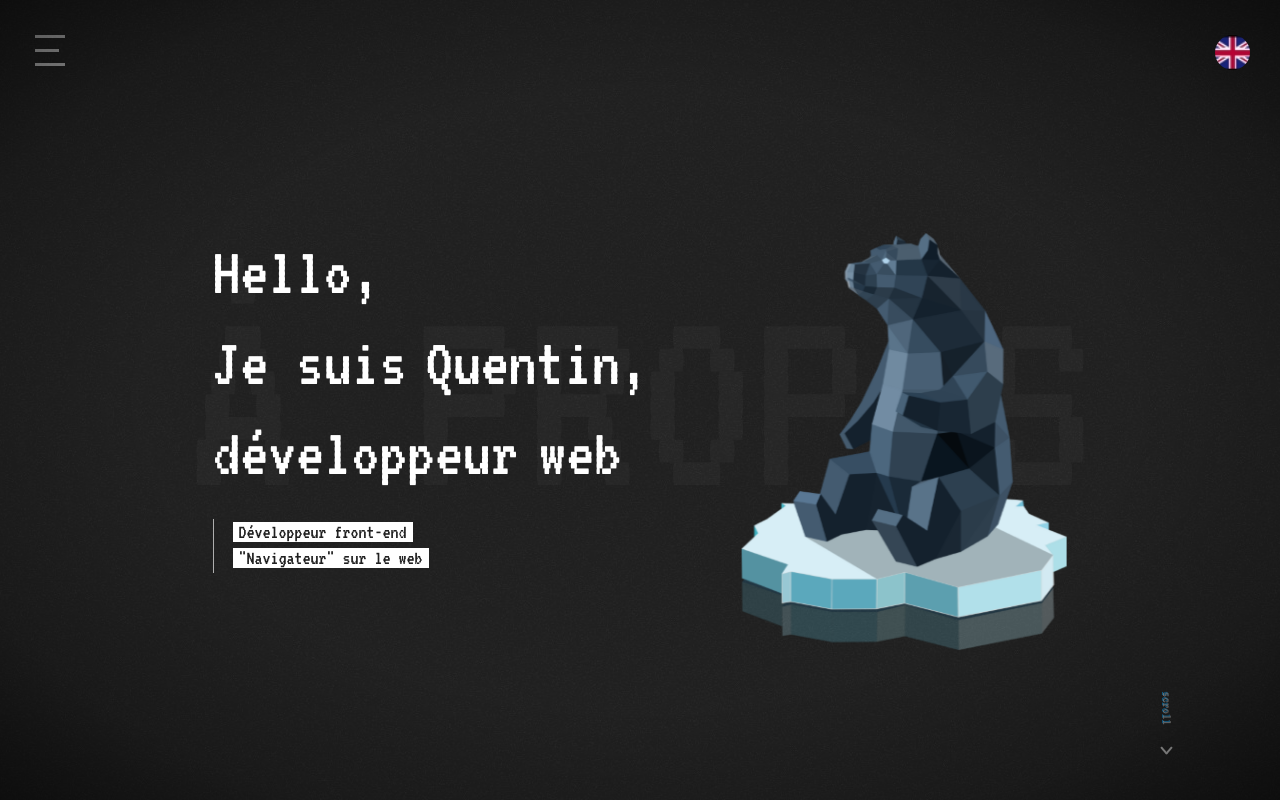
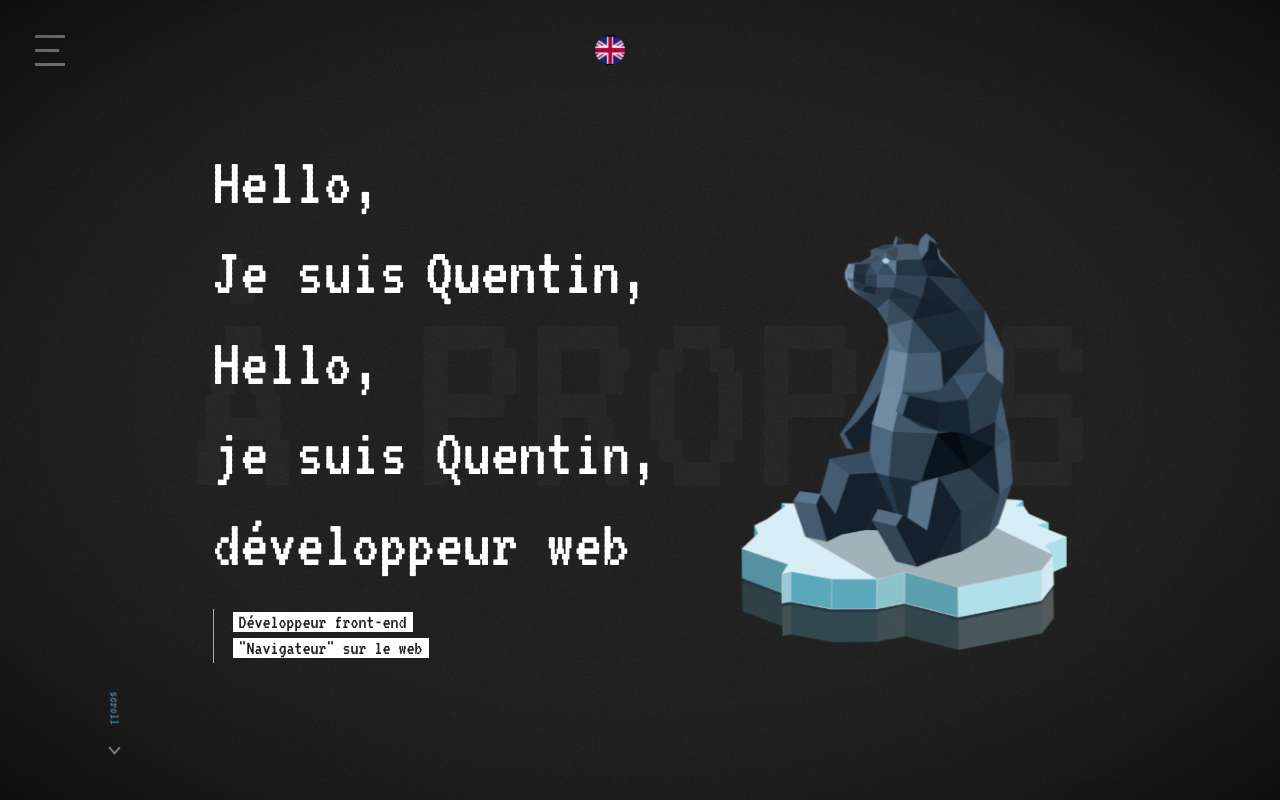
Before and after one commit to Qintavius/portfolio_2K23, a React (Create React App) app: page / in a window 1280 px wide. Shown: the top 800 px of the page. Built offline with nearby package versions, Linux system fonts and the light colour scheme.

Commit message:
[UPDATE] Update style

```diff
--- a/src/components/Item.scss
+++ b/src/components/Item.scss
@@ -1,12 +1,14 @@
 @import "../styles/mixins.scss";
 
 .item {
-  font-size: clamp(1.5rem, 1.3977rem + 0.4545vw, 2.125rem);
-
   .item-title {
+    font-size: clamp(1.625rem, 1.5452rem + 0.4405vw, 2.25rem);
+    font-weight: 700;
+    text-transform: uppercase;
     padding: 6px;
     position: relative;
     overflow: hidden;
+
     @include desktop {
       cursor: pointer;
       &:before {
--- a/src/components/Langage.jsx
+++ b/src/components/Langage.jsx
@@ -4,7 +4,10 @@ import "./Langage.scss";
 const Langage = () => {
   return (
     <div className="flag">
-      <a href="https://en.quentinquintavius.com/"></a>
+      <span className="lang-btn">
+        <a href="https://en.quentinquintavius.com/"></a>
+      </span>
+      <span className="hoverbox">Speak english ?</span>
     </div>
   );
 };
--- a/src/components/Langage.scss
+++ b/src/components/Langage.scss
@@ -1,11 +1,46 @@
 .flag {
+  position: relative;
   display: flex;
+  justify-content: center;
   align-items: center;
-  justify-content: center;
-  width: 35px;
-  height: 35px;
-  border-radius: 50%;
-  overflow: hidden;
+  width: 100%;
+
+  .hoverbox {
+    position: absolute;
+    padding: 10px;
+    color: var(--text-content);
+    background-color: black;
+    border-radius: 10px;
+    font-size: 2rem;
+    transform: translateY(-2.5em);
+    opacity: 0;
+    transition: 1s;
+    z-index: 0;
+    &:before {
+      content: "";
+      position: absolute;
+      left: 50%;
+      top: 100%;
+      transform: translateX(-50%);
+      border: 15px solid;
+      border-color: #000 #0000 #0000 #0000;
+    }
+  }
+
+  .lang-btn {
+    display: flex;
+    align-items: center;
+    justify-content: center;
+    width: 30px;
+    height: 30px;
+    border-radius: 100%;
+    overflow: hidden;
+    z-index: 10;
+    &:hover ~ .hoverbox {
+      transform: translateY(-4em);
+      opacity: 1;
+    }
+  }
 
   a {
     width: 100%;
--- a/src/components/Mockup.jsx
+++ b/src/components/Mockup.jsx
@@ -20,13 +20,13 @@ const Mockup = ({ item, modal, closeModal }) => {
           <div className="nav-tab">
             <button className="more">
               <a href={website} target="_blank">
-                En voir plus
+                En voir plus...
               </a>
             </button>
             <button className="repository">
               <a href={repository} target="_blank">
                 <i className="fa-brands fa-github"></i>
-                Dépot GitHub
+                Repository
               </a>
             </button>
           </div>
--- a/src/components/Mockup.scss
+++ b/src/components/Mockup.scss
@@ -4,9 +4,9 @@
   position: fixed;
   display: flex;
   flex-direction: column;
+  width: 100%;
   bottom: 0;
   left: 0;
-  width: 100%;
   height: 0;
   border-radius: 25px;
   transition: 0.5s ease;
@@ -17,6 +17,11 @@
     rgb(0, 0, 0) 60%,
     rgba(14, 76, 112, 1) 100%
   );
+  & > .modal {
+    opacity: 0;
+    transition: 0.3s ease-in-out;
+    transition-delay: 300ms;
+  }
   @include desktop {
     position: absolute;
     visibility: hidden;
@@ -30,12 +35,17 @@
   }
 
   &--open {
-    height: 90vh;
+    height: calc(100vh - 100px);
     z-index: 100;
+    bottom: 0;
+    & > .modal {
+      opacity: 1;
+    }
     @include desktop {
       visibility: visible;
       opacity: 1;
-      height: 520px;
+      min-height: 590px;
+      height: 100%;
       width: 68%;
       filter: blur(0);
       transform: scale(1);
@@ -64,6 +74,7 @@
   .modal-nav {
     display: flex;
     flex-direction: row-reverse;
+    align-items: center;
     justify-content: space-between;
     width: 100%;
     height: 40px;
@@ -103,18 +114,16 @@
     }
 
     .nav-tab {
-      display: flex;
-      align-items: center;
-      gap: 15px;
-
       .more {
         background-color: transparent;
         border: none;
+        margin-right: 15px;
         a {
           background-color: var(--more-color);
           padding: 8px 12px;
           border-radius: 10px;
-          font-size: 16px;
+          font-size: 1.3rem;
+          font-weight: 500;
           @include desktop {
             transition: 0.2s;
             &:hover {
@@ -132,9 +141,10 @@
           justify-content: center;
           align-items: center;
           gap: 8px;
-          padding: 7px 12px;
+          padding: 8px 12px;
           border-radius: 10px;
-          font-size: 16px;
+          font-size: 1.3rem;
+          font-weight: 500;
           background-color: var(--repo-color);
           @include desktop {
             transition: 0.2s;
@@ -145,7 +155,7 @@
         }
 
         i {
-          font-size: 16px;
+          font-size: 1.4rem;
         }
       }
     }
@@ -153,7 +163,8 @@
 
   .description {
     margin: 20px 0 20px;
-    font-size: clamp(1.125rem, 1.0841rem + 0.1818vw, 1.375rem);
+    font-size: clamp(1.375rem, 1.2952rem + 0.4405vw, 2rem);
+    font-weight: 400;
   }
 
   .phone {
--- a/src/components/Nav.jsx
+++ b/src/components/Nav.jsx
@@ -1,5 +1,6 @@
 import React, { useEffect, useRef, useState } from "react";
 import { Link } from "react-scroll";
+import Langage from "./Langage";
 import "./Nav.scss";
 
 const Nav = () => {
@@ -62,7 +63,9 @@ const Nav = () => {
           </div>
         </div>
 
-        <ul>
+        <Langage />
+
+        <ul className="nav-tab">
           <li>
             <Link
               onTouchEnd={() => setIsOpen(false)}
--- a/src/components/ScrollLine.scss
+++ b/src/components/ScrollLine.scss
@@ -13,7 +13,7 @@
   z-index: -1;
   @include desktop {
     left: initial;
-    right: 104px;
+    left: 104px;
   }
 
   .scroll-text {
--- a/src/components/Tags.scss
+++ b/src/components/Tags.scss
@@ -11,8 +11,9 @@
   span {
     padding: 5px 10px;
     border-radius: 5px;
-    background-color: var(--text-color);
-    font-size: clamp(1.125rem,1.0841rem + .1818vw,1.375rem);
+    background-color: var(--more-color);
+    font-size: clamp(1.2rem, 1.1361rem + 0.3524vw, 1.7rem);
+    font-weight: 600;
     text-transform: uppercase;
   }
 }
--- a/src/components/TextAnimation.jsx
+++ b/src/components/TextAnimation.jsx
@@ -3,7 +3,9 @@ import { useInView } from "react-intersection-observer";
 import "./TextAnimation.scss";
 
 const TextAnimation = () => {
-  const wordArray = "développeur web".split("");
+  const wordArrayOne = "Hello,".split("");
+  const wordArrayTwo = "je suis Quentin,".split("");
+  const wordArrayThree = "développeur web".split("");
 
   const { ref, inView } = useInView({
     threshold: 0,
@@ -11,14 +13,34 @@ const TextAnimation = () => {
 
   return (
     <div ref={ref} className="word-wrapper">
-      {wordArray.map((item, index) => (
-        <h1
-          className={inView ? "word-letter word-letter--show" : "word-letter"}
-          key={index}
-        >
-          <p>{item}</p>
-        </h1>
-      ))}
+      <div className="word-container">
+        <div className={inView ? "word-one word-one--show" : "word-one"}>
+          {wordArrayOne.map((letter, index) => (
+            <span className="word-letter" key={index}>
+              {letter === " " ? "\u00A0" : letter}
+            </span>
+          ))}
+        </div>
+      </div>
+      <div className="word-container">
+        <div className={inView ? "word-two word-two--show" : "word-two"}>
+          {wordArrayTwo.map((letter, index) => (
+            <span className="word-letter" key={index}>
+              {letter === " " ? "\u00A0" : letter}
+            </span>
+          ))}
+        </div>
+      </div>
+
+      <div className="word-container">
+        <div className={inView ? "word-three word-three--show" : "word-three"}>
+          {wordArrayThree.map((letter, index) => (
+            <span className="word-letter" key={index}>
+              {letter === " " ? "\u00A0" : letter}
+            </span>
+          ))}
+        </div>
+      </div>
     </div>
   );
 };
--- a/src/components/TextAnimation.scss
+++ b/src/components/TextAnimation.scss
@@ -1,68 +1,30 @@
 .word-wrapper {
-  overflow: hidden;
-  height: auto;
+  .word-container {
+    overflow: hidden;
+  }
+
+  .word-one,
+  .word-two,
+  .word-three {
+    transform: translateY(100px);
+    transition: 1s ease 0.2s;
+
+    &--show {
+      transform: translateY(0);
+    }
+  }
 
   .word-letter {
     display: inline-block;
-    transform: translateY(-100px);
-    transition: 0.4s;
+    transition: 0.35s cubic-bezier(0.5, 3, 0.5, 1);
 
-    &:nth-child(1) {
-      transition-delay: 1.2s;
+    &:hover {
+      transform: translateY(-5px) scale(0.9, 1.1);
+      color: var(--text-color);
     }
-    &:nth-child(2) {
-      transition-delay: 1.3s;
-    }
-    &:nth-child(3) {
-      transition-delay: 1.4s;
-    }
-    &:nth-child(4) {
-      transition-delay: 1.5s;
-    }
-    &:nth-child(5) {
-      transition-delay: 1.6s;
-    }
-    &:nth-child(6) {
-      transition-delay: 1.7s;
-    }
-    &:nth-child(7) {
-      transition-delay: 1.8s;
-    }
-    &:nth-child(8) {
-      transition-delay: 1.9s;
-    }
-    &:nth-child(9) {
-      transition-delay: 2s;
-    }
-    &:nth-child(10) {
-      transition-delay: 2.2s;
-    }
-    &:nth-child(11) {
-      transition-delay: 2.3s;
-    }
-    &:nth-child(12) {
-      transition-delay: 2.4s;
-      padding: 0 10px;
-    }
-    &:nth-child(13) {
-      transition-delay: 2.6s;
-    }
-    &:nth-child(14) {
-      transition-delay: 2.7s;
-    }
-    &:nth-child(15) {
-      transition-delay: 2.8s;
-    }
+
     &--show {
-      transform: translateY(0px);
-    }
-  }
-
-  p {
-    font-size: clamp(3.875rem, 3.6909rem + 0.8182vw, 5rem);
-    transition: 0.35s cubic-bezier(0.5, 3, 0.5, 1);
-    &:hover {
-      transform: translateY(-5px);
+      transform: translateY(0);
     }
   }
 }
```
Also changed, not shown: src/components/Nav.scss (+37 -28 lines).
